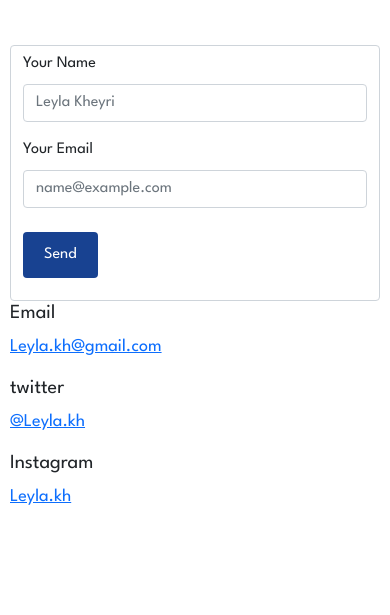
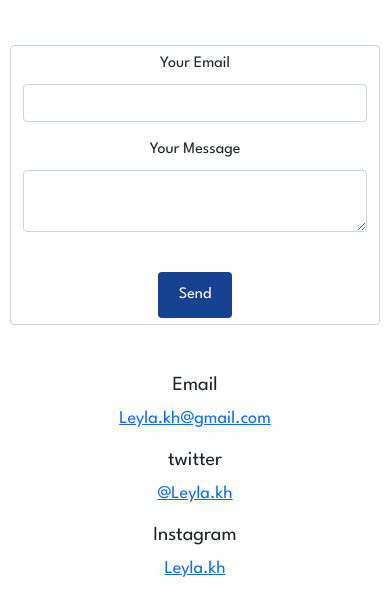
Before and after one commit to Leyla-kh/Portfolio-Project, a plain HTML site: page contact.html in a window 390 px wide. Shown: the part 221-836 px from the top of the page. Drawn offline with nearby package versions, Linux system fonts and the light colour scheme.

Commit message:
responsive contact page

```diff
--- a/contact.html
+++ b/contact.html
@@ -35,29 +35,20 @@
       <h1 class="mb-5">Let's get in touch</h1>
       <div class="row">
         <div class="col-lg-8">
-          <form class="form-control">
-            <div class="mb-3">
-              <label for="nameFormControl" class="form-label">Your Name</label>
-              <input
-                type="name"
-                class="form-control"
-                id="nameFormControl"
-                placeholder="Leyla Kheyri"
-              />
-            </div>
+          <form class="form-control mb-5">
             <div class="mb-3">
               <label for="emailFormControl" class="form-label"
                 >Your Email</label
               >
 
-              <input
-                type="email"
-                class="form-control"
-                id="emailFormControl"
-                placeholder="name@example.com"
-              />
-              <button type="submit" class="btn btn-branding mt-4">Send</button>
+              <input type="email" class="form-control" id="emailFormControl" />
             </div>
+            <div class="mb-3">
+              <label for="textFormControl" class="form-label">Your Message</label>
+              <textarea type="text" class="form-control" id="textFormControl" />
+            </textarea>
+            </div>
+            <button type="submit" class="btn btn-branding mt-4">Send</button>
           </form>
         </div>
         <div class="col-lg-4">
--- a/style.css
+++ b/style.css
@@ -97,6 +97,9 @@ p {
     padding: 0px;
     text-align: center;
   }
+  .content-container {
+    text-align: center;
+  }
   .content {
     text-align: center;
   }
```
